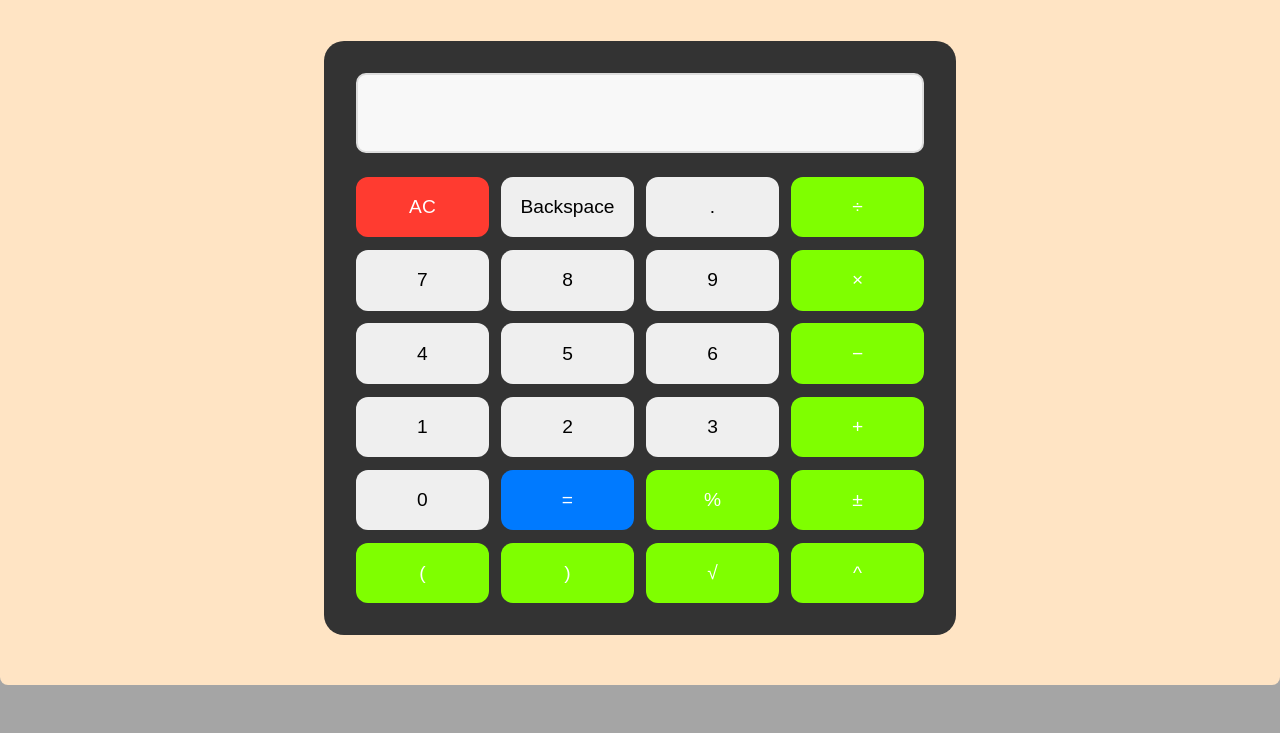
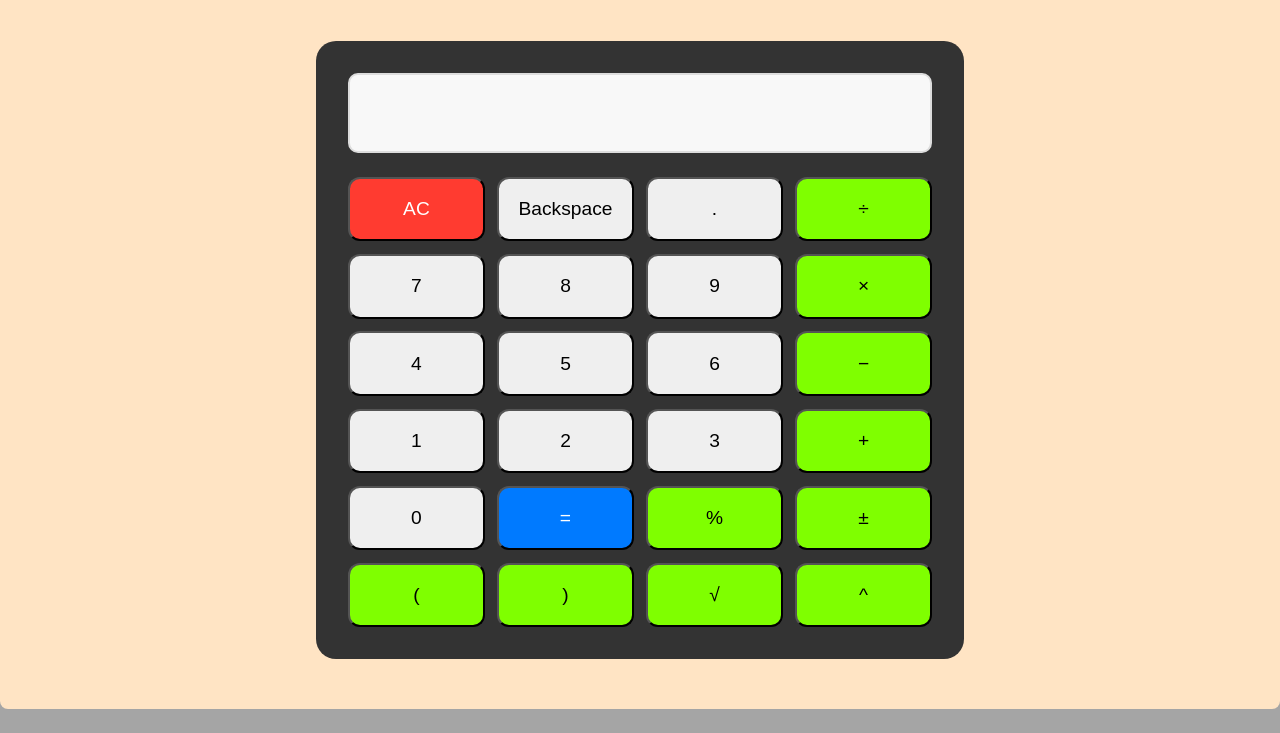
Before and after one commit to Akhila-2006/SCT_WD_02, a plain HTML site: page index.html in a window 1280 px wide. Shown: the part 67-800 px from the top of the page. Drawn offline with Linux system fonts and the light colour scheme.

Commit message:
Update index.html

```diff
--- a/index.html
+++ b/index.html
@@ -85,13 +85,12 @@
     button {
       padding: 1.2rem;
       font-size: 1.2rem;
-      border: none;
       border-radius: 12px;
       cursor: pointer;
       transition: 0.2s;
     }
 
-    .operator { background:chartreuse; color: white; }
+    .operator { background:chartreuse; color:black; }
     .equals { background: #007AFF; color: white; }
     .clear { background: #FF3B30; color: white; }
     .gray { background: #A5A5A5; color: black; }
```
